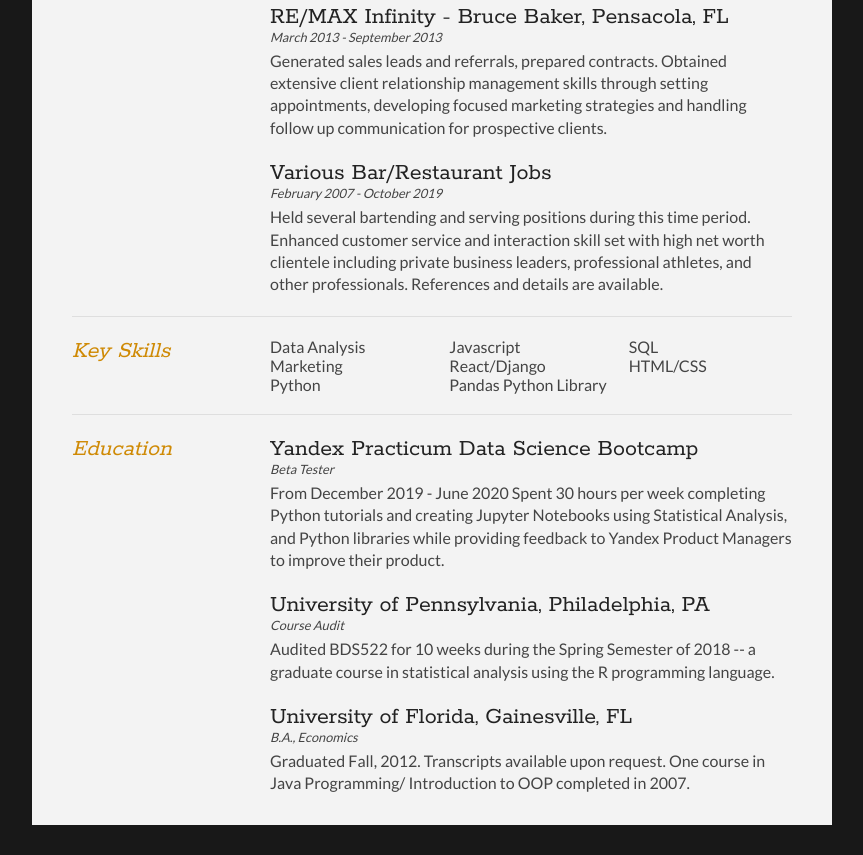
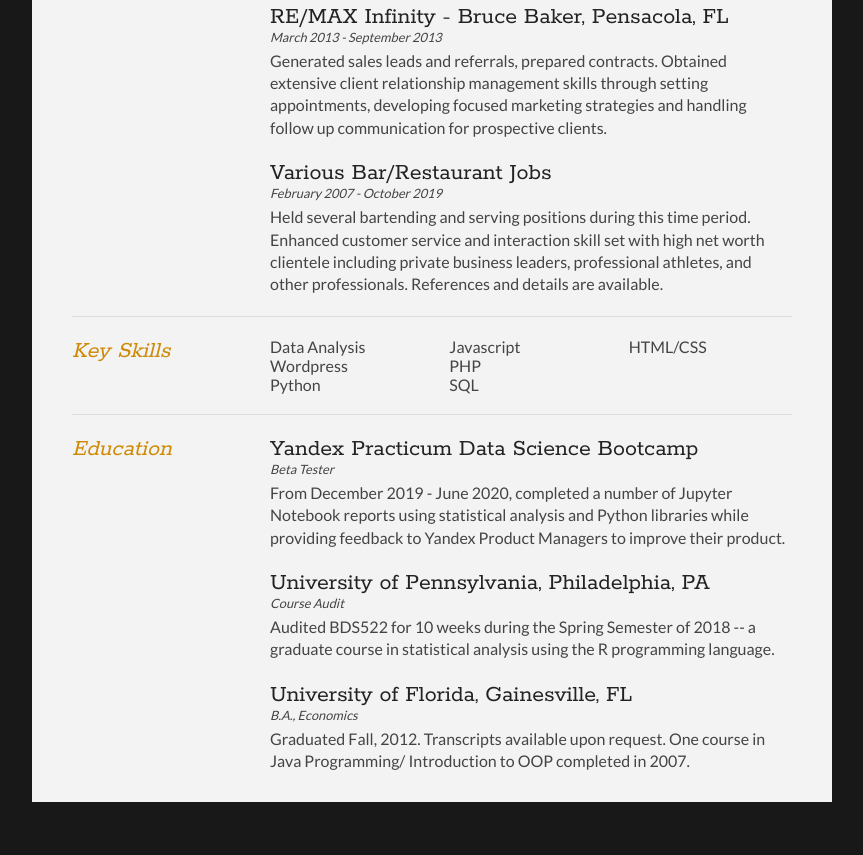
Before and after one commit to GeoffDougherty67/resume-webpage, a plain HTML site: page index.html in a window 1280 px wide. Shown: the part 889-1744 px from the top of the page, without its empty margins (208-1071 px from the left). After the commit the page ends 1721 px from the top, so only its background shows below. Drawn offline with Linux system fonts and the light colour scheme.

Commit message:
Updated text
updated text, corrected some errors

```diff
--- a/index.html
+++ b/index.html
@@ -99,11 +99,10 @@
 			<div class="sectionContent">
 				<ul class="keySkills">
 					<li>Data Analysis</li>
-					<li>Marketing</li>
+					<li>Wordpress</li>
 					<li>Python</li>
 					<li>Javascript</li>
-					<li>React/Django</li>
-					<li>Pandas Python Library</li>
+					<li>PHP</li>
 					<li>SQL</li>
 					<li>HTML/CSS</li>
 				</ul>
@@ -121,7 +120,7 @@
 				<article>
 					<h2>Yandex Practicum Data Science Bootcamp</h2>
 					<p class="subDetails">Beta Tester</p>
-					<p> From December 2019 - June 2020 Spent 30 hours per week completing Python tutorials and creating Jupyter Notebooks using Statistical Analysis, and Python libraries while providing feedback to Yandex Product Managers to improve their product.</p>
+					<p> From December 2019 - June 2020, completed a number of Jupyter Notebook reports using statistical analysis and Python libraries while providing feedback to Yandex Product Managers to improve their product.</p>
 				</article>
 
 				<article>
```
